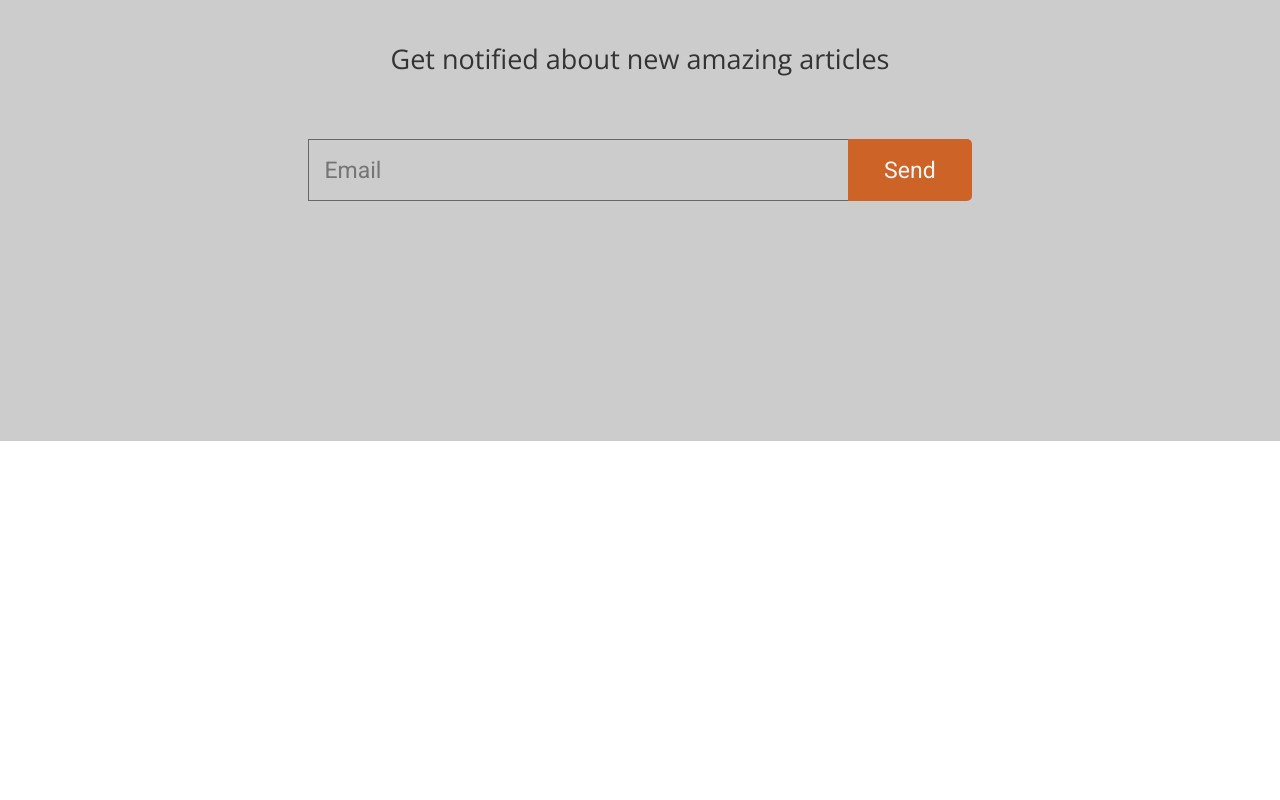
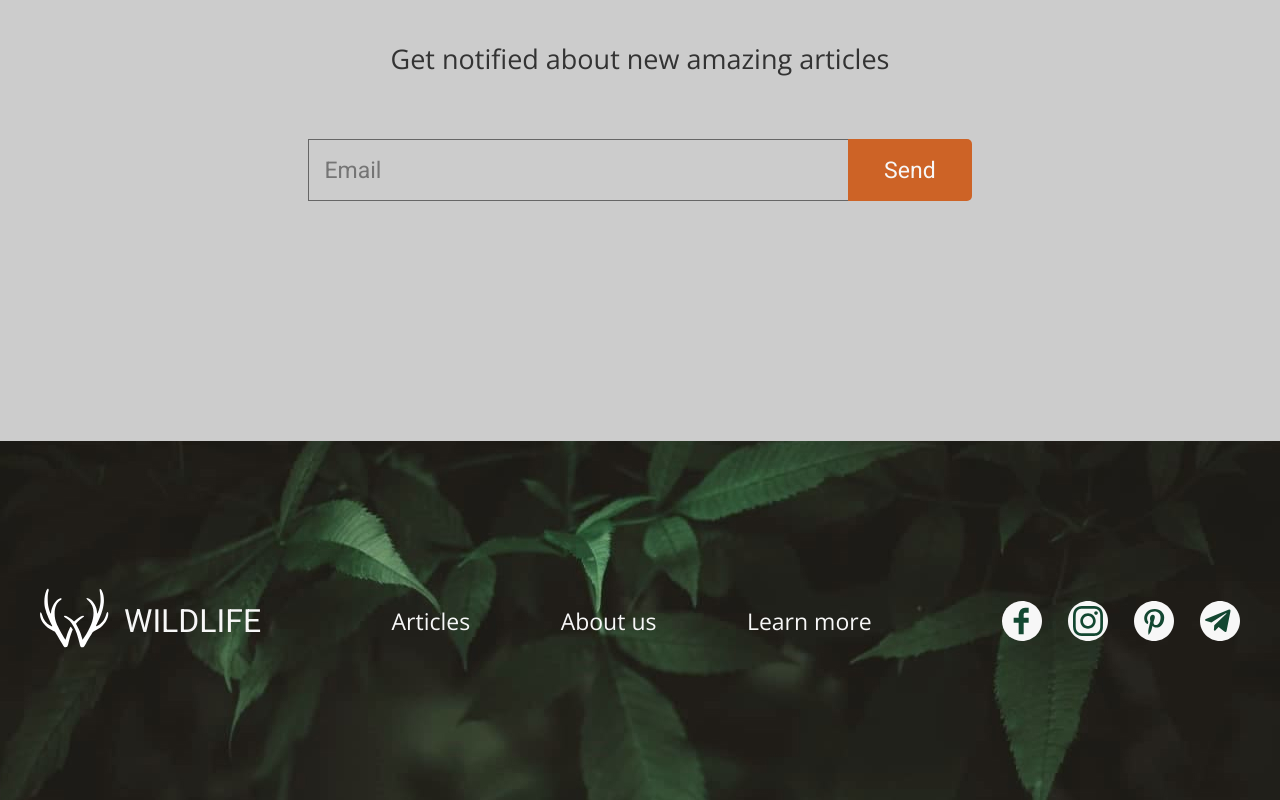
Before and after one commit to SergeyTokareff/wildlife, a website: page src/index.html in a window 1280 px wide. Shown: the part 1708-2508 px from the top of the page. Before the commit the page ends 2149 px from the top, so only its background shows below. Drawn offline with nearby package versions, Linux system fonts and the light colour scheme; files that its build step writes are made by us from their sources.

Commit message:
feat: add footer

```diff
--- a/src/index.html
+++ b/src/index.html
@@ -124,12 +124,45 @@
           <h3 class="get-notified__title">
             Get notified about new amazing articles
           </h3>
-          <form action="get" class="get-notified__form">
-            <input type="text" class="get-notified__email" placeholder="Email" />
+          <form method="get" class="get-notified__form">
+            <input
+              type="text"
+              class="get-notified__email"
+              placeholder="Email"
+            />
             <input type="submit" class="get-notified__submit" value="Send" />
           </form>
         </div>
       </section>
+
+      <!-- FOOTER -->
+      <footer class="footer">
+        <div class="container footer__container">
+          <div class="footer__logo">
+            <div class="footer__logo-wrapper">
+              <div class="footer__logo-img">
+                <img src="./img/logo.svg" alt="Logo" />
+              </div>
+            </div>
+            <h2 class="footer__title">Wildlife</h2>
+          </div>
+          <div class="footer__nav">
+            <ul class="footer__nav-list">
+              <li class="footer__nav-item"><a href="" class="footer__nav-link">Articles</a></li>
+              <li class="footer__nav-item"><a href="" class="footer__nav-link">About us</a></li>
+              <li class="footer__nav-item"><a href="" class="footer__nav-link">Learn more</a></li>
+            </ul>
+          </div>
+          <div class="footer__social">
+            <ul class="footer__social-list">
+              <li class="footer__social-item facebook"><a href="" class="footer__social-link"></a></li>
+              <li class="footer__social-item instagram"><a href="" class="footer__social-link"></a></li>
+              <li class="footer__social-item pinterest"><a href="" class="footer__social-link"></a></li>
+              <li class="footer__social-item telegram"><a href="" class="footer__social-link"></a></li>
+            </ul>
+          </div>
+        </div>
+      </footer>
     </div>
   </body>
 </html>
--- a/src/styles/blocks/_get-notified.scss
+++ b/src/styles/blocks/_get-notified.scss
@@ -40,6 +40,10 @@
   &:active {
     outline: none;
   }
+
+  &:focus::placeholder {
+    color: transparent;
+  }
 }
 
 .get-notified__submit {
@@ -56,6 +60,7 @@
 
   &:hover {
     background: $orange-light;
+    cursor: pointer;
   }
 
   &:active,
--- a/src/styles/blocks/_survival.scss
+++ b/src/styles/blocks/_survival.scss
@@ -37,6 +37,7 @@
 
   &:hover {
     background: $orange-light;
+    cursor: pointer;
   }
 
   &:active {
--- /dev/null
+++ b/src/styles/blocks/footer.scss
@@ -0,0 +1,101 @@
+.footer {
+  height: 359px;
+  background: #181617 url("../../img/footer-bg.jpg") center bottom no-repeat;
+}
+
+.footer__container {
+  height: 100%;
+  display: flex;
+  justify-content: space-between;
+}
+
+.footer__logo {
+  display: flex;
+  align-items: center;
+}
+
+.footer__logo-wrapper {
+  margin-right: rem(15px);
+}
+
+.footer__title {
+  color: $font-light;
+  font-family: "Roboto", sans-serif;
+  text-transform: uppercase;
+  font-size: rem(32px);
+  line-height: rem(60px);
+  font-weight: 400;
+}
+
+.footer__nav {
+  display: flex;
+  width: 480px;
+}
+
+.footer__nav-list {
+  display: flex;
+  justify-content: space-between;
+  align-items: center;
+  width: 100%;
+}
+
+.footer__nav-item:not(:last-child) {
+  //margin-right: rem(86px);
+}
+
+.footer__nav-link {
+  font-weight: normal;
+  font-size: rem(23px);
+  line-height: rem(60px);
+  color: $font-light;
+
+  &:hover {
+    color: $orange-light;
+  }
+
+  &:active {
+    color: $orange-dark;
+  }
+}
+
+.footer__social {
+  display: flex;
+  align-items: center;
+}
+
+.footer__social-list {
+  display: flex;
+}
+
+.footer__social-item {
+  width: 40px;
+  height: 40px;
+
+  &:not(:last-child) {
+    margin-right: rem(26px);
+  }
+
+  &:hover {
+    opacity: 0.5;
+    cursor: pointer;
+  }
+
+  &:active {
+    opacity: 0.1;
+  }
+}
+.facebook {
+  background: url("../../img/social-icons/facebook.svg") 100% 100% no-repeat;
+}
+
+.instagram {
+  background: url("../../img/social-icons/instagram.svg") 100% 100% no-repeat;
+}
+
+.pinterest {
+  background: url("../../img/social-icons/pinterest.svg") 100% 100% no-repeat;
+}
+
+.telegram {
+  background: url("../../img/social-icons/telegram.svg") 100% 100% no-repeat;
+}
```
Also changed, not shown: src/img/footer-bg.jpg (added), src/img/social-icons/facebook.svg (added), src/img/social-icons/instagram.svg (added), src/img/social-icons/pinterest.svg (added), src/img/social-icons/telegram.svg (added).
